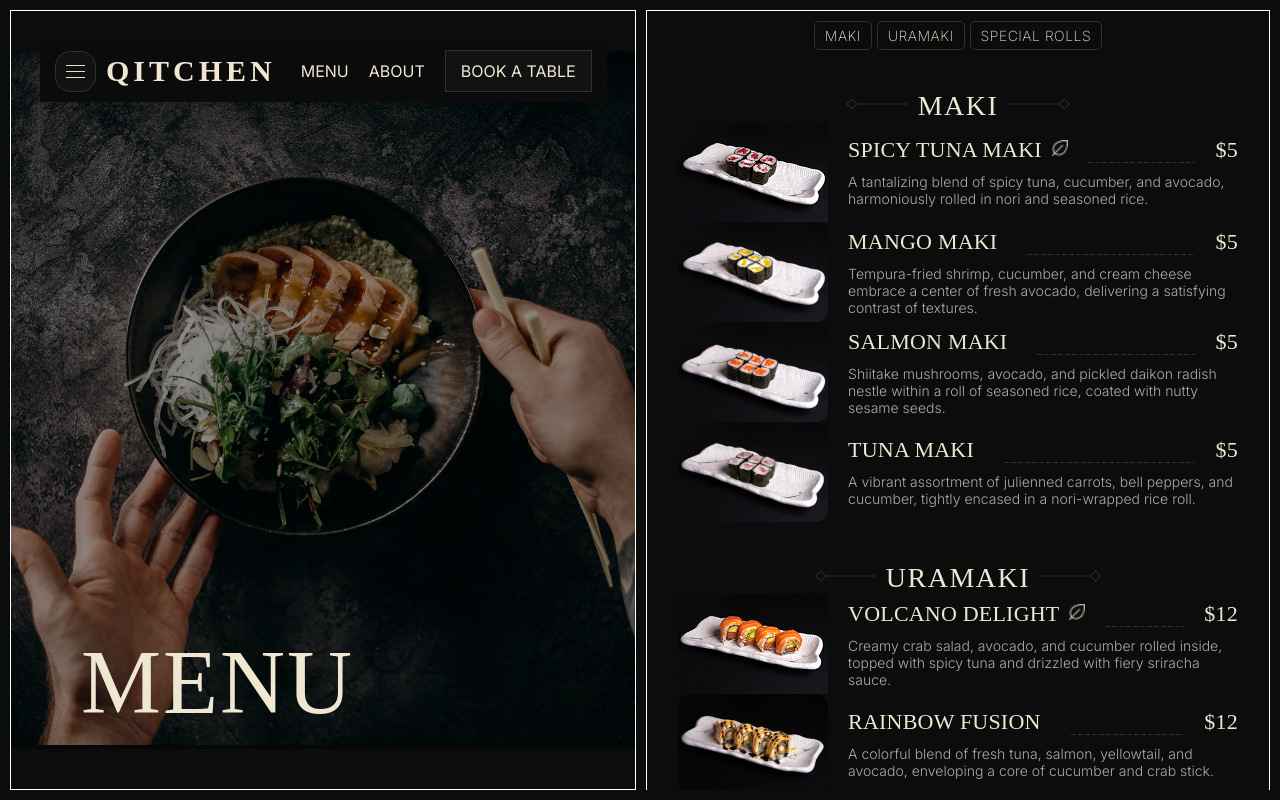
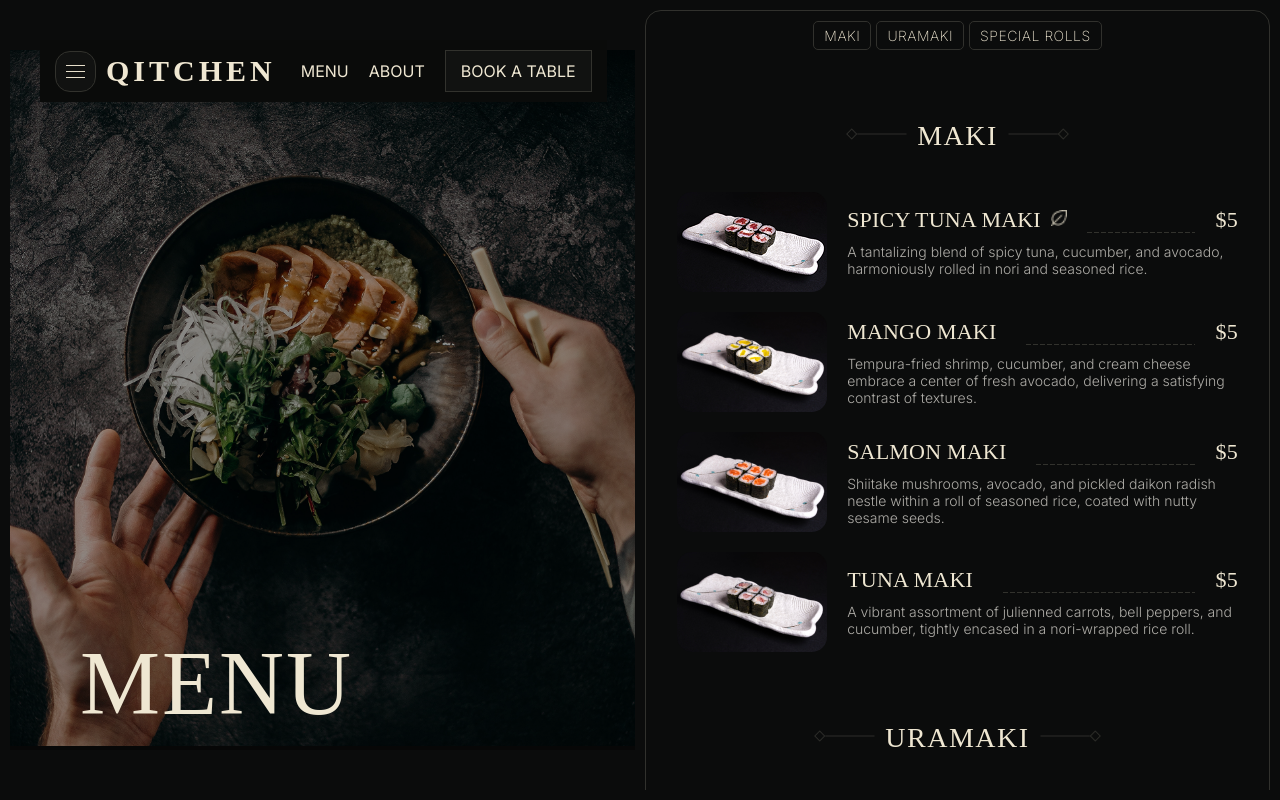
Before and after one commit to JakubStankiewicz1/Qitchen, a React (Vite) app in the folder frontend/: page /menu in a window 1280 px wide. Built offline with nearby package versions, Linux system fonts and the light colour scheme; the HTML template or start-up script is replaced by a standard one; a web font is replaced by a local one.

Commit message:
Menu page finished

```diff
--- a/frontend/src/assets/assets.js
+++ b/frontend/src/assets/assets.js
@@ -32,6 +32,8 @@ import EternalEllEnchantment from "./eternalEeelEnchantment.png";
 
 import backgroundGridImage from "./backgroundGrid.jpg";
 
+import diamondIcon from "./diamondIcon.png";
+
 export default {
     homeImage,
     houseElementImageOne,
@@ -60,4 +62,5 @@ export default {
     pacificFirecrackerImage,
     EternalEllEnchantment,
     backgroundGridImage,
+    diamondIcon,
 }
--- a/frontend/src/components/MenuProductElement/menuProductElement.css
+++ b/frontend/src/components/MenuProductElement/menuProductElement.css
@@ -1,17 +1,12 @@
 .menuProductElement {
-    /* background-color: red; */
-    /* width: 80%;
-    margin-left: auto;
-    margin-right: auto; */
-    /* width: 100%; */
-    /* height: 100%; */
+    margin-top: 20px;
+    margin-bottom: 10px;
 }
 
 .menuProductElementContainer {
     width: 90%;
     margin-left: auto;
     margin-right: auto;
-    /* background-color: darkred; */
     display: flex;
     flex-direction: row;
     align-items: center;
@@ -38,6 +33,7 @@
     width: 150px;
     height: auto;
     display: block;
+    border-radius: 15px;
 }
 
 .menuProductElementContainerRightContainer {
@@ -67,8 +63,6 @@
         transparent 5px,
         transparent 7px
     );
-    /* background-color: #fff; */
-    /* gap: 5px */
     align-self: flex-end;
     margin-left: 10px;
     margin-right: 10px;
@@ -98,7 +92,6 @@
     font-size: 14px;
     font-weight: 300;
     color: #AEACA7;
-    /* letter-spacing: 0.5px */
 }
 
 .menuProductElementContainerRightContainerTopContainerIconContainerIcon {
--- a/frontend/src/components/MenuTitle/menuTitle.css
+++ b/frontend/src/components/MenuTitle/menuTitle.css
@@ -1,9 +1,9 @@
 .menuTitle {
-    /* background-color: lightcoral; */
     display: flex;
     justify-content: center;
     align-items: center;
-    margin-top: 40px;
+    margin-top: 70px;
+    margin-bottom: 40px;
 }
 
 .menuTitleContainer {
--- a/frontend/src/components/Navbar/Navbar.jsx
+++ b/frontend/src/components/Navbar/Navbar.jsx
@@ -22,13 +22,13 @@ const Navbar = () => {
 
 
             {/* Second Element */}
-            <div className="navbarContainerSecond">
+            <NavLink to="/" className="navbarContainerSecond">
                 <div className="navbarContainerSecondContainer">
                     <p className="navbarContainerSecondContainerText">
                         Qitchen
                     </p>
                 </div>
-            </div>
+            </NavLink>
 
             {/* Third Element */}
             <NavLink to="/menu" className="navbarContainerThird">
--- a/frontend/src/components/Navbar/navbar.css
+++ b/frontend/src/components/Navbar/navbar.css
@@ -256,6 +256,7 @@
 
 .navbarContainerSecond {
     margin-left: 10px;
+    text-decoration: none;
 }
 
 .navbarContainerThird {
--- a/frontend/src/pages/Menu/Menu.jsx
+++ b/frontend/src/pages/Menu/Menu.jsx
@@ -1,4 +1,4 @@
-import React from 'react';
+import React, { useRef } from 'react';
 import "./menu.css";
 import assets from '../../assets/assets';
 import { NavLink } from 'react-router-dom';
@@ -6,6 +6,14 @@ import MenuTitle from '../../components/MenuTitle/MenuTitle';
 import MenuProductElement from '../../components/MenuProductElement/MenuProductElement';
 
 const Menu = () => {
+  const makiRef = useRef(null);
+  const uramakiRef = useRef(null);
+  const specialRollsRef = useRef(null);
+
+  const scrollToSection = (ref) => {
+    ref.current.scrollIntoView({ behavior: 'smooth' });
+  };
+
   return (
     <div className="menu">
         <div className="menuContainer">
@@ -41,7 +49,10 @@ const Menu = () => {
                       <div className="menuContainerRightContainerTopContainerFirstContainer">
 
                         {/* NavLink Element */}
-                        <NavLink to="/" className="menuContainerRightContainerTopContainerFirstContainerNavLink">
+                        <div
+                          className="menuContainerRightContainerTopContainerFirstContainerNavLink"
+                          onClick={() => scrollToSection(makiRef)}
+                        >
                           <div className="menuContainerRightContainerTopContainerFirstContainerNavLinkContainer">
                             <div className="menuContainerRightContainerTopContainerFirstContainerNavLinkContainerDiv">
                               <p className="menuContainerRightContainerTopContainerFirstContainerNavLinkContainerDivText inter">
@@ -49,10 +60,13 @@ const Menu = () => {
                               </p>
                             </div>
                           </div>
-                        </NavLink>
+                        </div>
 
                         {/* NavLink Element */}
-                        <NavLink to="/" className="menuContainerRightContainerTopContainerFirstContainerNavLink">
+                        <div
+                          className="menuContainerRightContainerTopContainerFirstContainerNavLink"
+                          onClick={() => scrollToSection(uramakiRef)}
+                        >
                           <div className="menuContainerRightContainerTopContainerFirstContainerNavLinkContainer">
                             <div className="menuContainerRightContainerTopContainerFirstContainerNavLinkContainerDiv">
                               <p className="menuContainerRightContainerTopContainerFirstContainerNavLinkContainerDivText inter">
@@ -60,10 +74,13 @@ const Menu = () => {
                               </p>
                             </div>
                           </div>
-                        </NavLink>
+                        </div>
 
                         {/* NavLink Element */}
-                        <NavLink to="/" className="menuContainerRightContainerTopContainerFirstContainerNavLink">
+                        <div
+                          className="menuContainerRightContainerTopContainerFirstContainerNavLink"
+                          onClick={() => scrollToSection(specialRollsRef)}
+                        >
                           <div className="menuContainerRightContainerTopContainerFirstContainerNavLinkContainer">
                             <div className="menuContainerRightContainerTopContainerFirstContainerNavLinkContainerDiv">
                               <p className="menuContainerRightContainerTopContainerFirstContainerNavLinkContainerDivText inter">
@@ -71,14 +88,14 @@ const Menu = () => {
                               </p>
                             </div>
                           </div>
-                        </NavLink>
+                        </div>
 
 
                       </div>
                     </div>
 
                     {/* Second Part */}
-                    <div className="menuContainerRightContainerTopContainerSecond">
+                    <div className="menuContainerRightContainerTopContainerSecond" ref={makiRef}>
                       <div className="menuContainerRightContainerTopContainerSecondContainer">
                         <MenuTitle title={"Maki"} />
                       </div>
@@ -95,7 +112,7 @@ const Menu = () => {
                     </div>
 
                     {/* Fourth Part */}
-                    <div className="menuContainerRightContainerTopContainerFourth">
+                    <div className="menuContainerRightContainerTopContainerFourth" ref={uramakiRef}>
                       <div className="menuContainerRightContainerTopContainerFourthContainer">
                         <MenuTitle title={"Uramaki"} />
                       </div>
@@ -115,7 +132,7 @@ const Menu = () => {
                     </div>
 
                     {/* Sixth Part */}
-                    <div className="menuContainerRightContainerTopContainerSixth">
+                    <div className="menuContainerRightContainerTopContainerSixth" ref={specialRollsRef}>
                       <div className="menuContainerRightContainerTopContainerSixthContainer">
                         <MenuTitle title={"Special Rolls"} />
                       </div>
@@ -139,13 +156,41 @@ const Menu = () => {
                 <div className="menuContainerRightContainerBottom">
                   <div className="menuContainerRightContainerBottomContainer">
                     {/* First Part */}
-                    <div className="menuContainerRightContainerBottomContainerFirst"></div>
+                    <div className="menuContainerRightContainerBottomContainerFirst">
+                      <div className="menuContainerRightContainerBottomContainerFirstContainer">
+                        <p className="menuContainerRightContainerBottomContainerFirstContainerText inter">
+                          By Kuba Stankiewicz
+                        </p>
+                      </div>
+                    </div>
+
+                    {/* Diamond Icon */}
+                    <div className="menuContainerRightContainerBottomContainerDiamond">
+                      <img src={assets.diamondIcon} alt="" className="menuContainerRightContainerBottomContainerDiamondIcon" />
+                    </div>
 
                     {/* Second Part */}
-                    <div className="menuContainerRightContainerBottomContainerSecond"></div>
+                    <div className="menuContainerRightContainerBottomContainerSecond">
+                      <div className="menuContainerRightContainerBottomContainerSecondContainer">
+                        <p className="menuContainerRightContainerBottomContainerSecondContainerText inter">
+                          Licensing
+                        </p>
+                      </div>
+                    </div>
+
+                    {/* Diamond Icon */}
+                    <div className="menuContainerRightContainerBottomContainerDiamond">
+                      <img src={assets.diamondIcon} alt="" className="menuContainerRightContainerBottomContainerDiamondIcon" />
+                    </div>
 
                     {/* Third Part */}
-                    <div className="menuContainerRightContainerBottomContainerThird"></div>
+                    <div className="menuContainerRightContainerBottomContainerThird">
+                      <div className="menuContainerRightContainerBottomContainerThirdContainer">
+                        <p className="menuContainerRightContainerBottomContainerThirdContainerText inter">
+                          Styleguide
+                        </p>
+                      </div>
+                    </div>
                   </div>
                 </div>
               </div>
--- a/frontend/src/pages/Menu/menu.css
+++ b/frontend/src/pages/Menu/menu.css
@@ -23,7 +23,7 @@
 }
 
 .menuContainerLeft {
-    border: 1px solid #fff;
+    /* border: 1px solid #fff; */
     display: flex;
     flex: 1;
     position: sticky;
@@ -95,15 +95,29 @@
 }
 
 .menuContainerRightContainerTop {
-    border: 1px solid #fff;
+    border: 1px solid #31312D;
     /* height: 100px; */
     width: 100%;
+    border-radius: 16px;
+    padding-bottom: 20px;
 }
 
 .menuContainerRightContainerBottom {
     border: 1px solid #fff;
     height: 100px;
     width: 100%;
+    display: flex;
+    flex-direction: row;
+    justify-content: center;
+    align-items: center;
+
+    border: 1px solid #31312D;
+    /* height: 100px; */
+    /* width: 100%; */
+    border-radius: 16px;
+    padding-top: 5px;
+    padding-bottom: 5px;
+    /* padding-bottom: 20px; */
 }
 
 .menuContainerLeftContainerTitle {
@@ -154,6 +168,13 @@
     padding-top: 5px;
     padding-bottom: 5px;
     border-radius: 5px;
+    cursor: pointer;
+    transition: all 0.3s ease-in-out;
+}
+
+.menuContainerRightContainerTopContainerFirstContainerNavLink:hover {
+    background-color: #31312D;
+    /* transition: 0.3s; */
 }
 
 .menuContainerRightContainerTopContainerFirstContainerNavLinkContainerDivText {
@@ -163,3 +184,30 @@
     text-transform: uppercase;
     letter-spacing: 0.5px;
 }
+
+.menuContainerRightContainerBottomContainer {
+    display: flex;
+    flex-direction: row;
+    padding-top: 20px;
+    padding-bottom: 20px;
+}
+
+.menuContainerRightContainerBottomContainerFirstContainerText,
+.menuContainerRightContainerBottomContainerSecondContainerText,
+.menuContainerRightContainerBottomContainerThirdContainerText {
+    color: #EFE7D2;
+    font-size: 12px;
+    font-weight: 200;
+    text-transform: uppercase;
+    letter-spacing: 0.5px;
+}
+
+.menuContainerRightContainerBottomContainerDiamond {
+    padding-left: 10px;
+    padding-right: 10px;
+}
+
+/* .menuContainerRightContainerBottomContainerDiamondIcon {
+    width: 8px;
+    height: auto;
+} */
```
Also changed, not shown: frontend/src/assets/diamondIcon.png (added).
